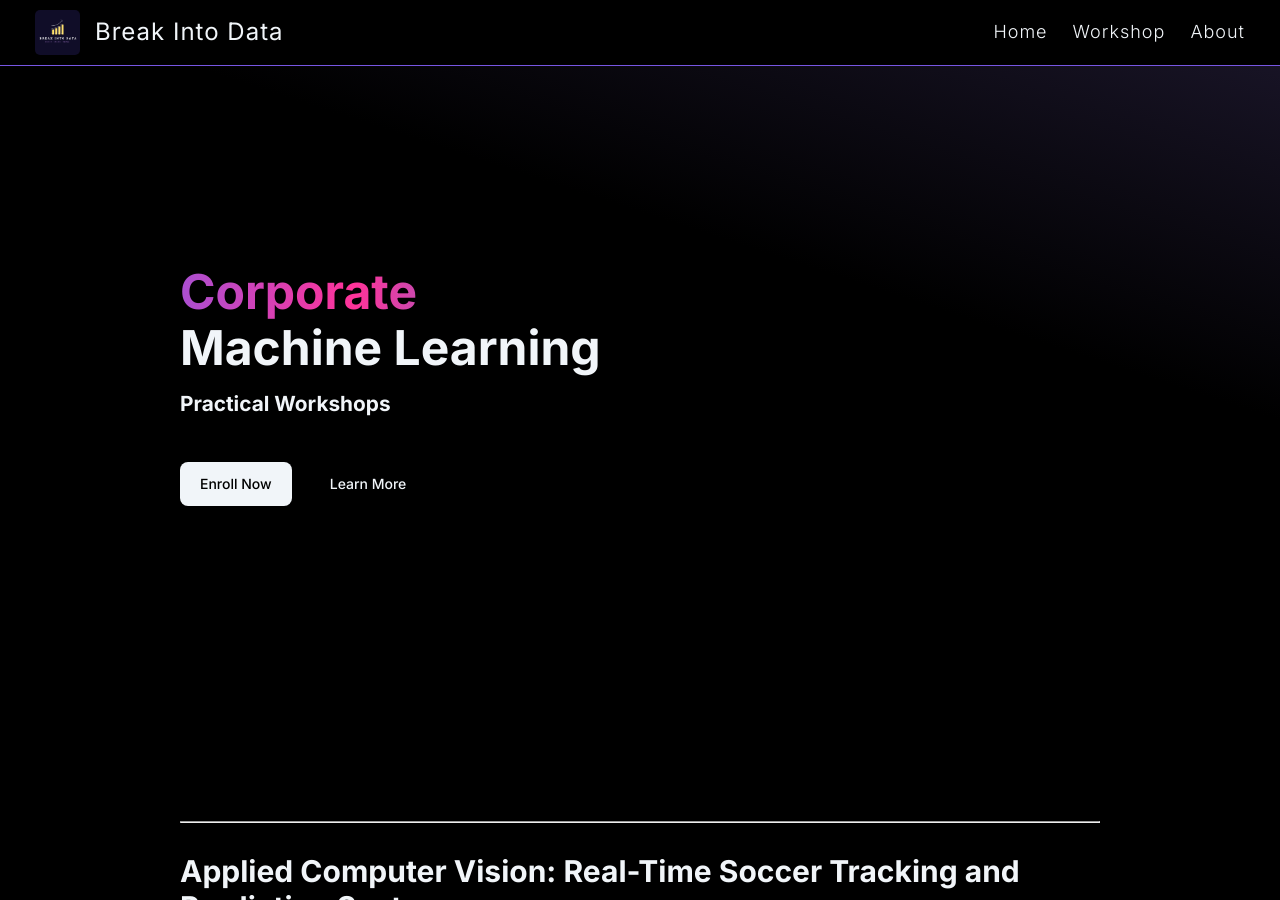
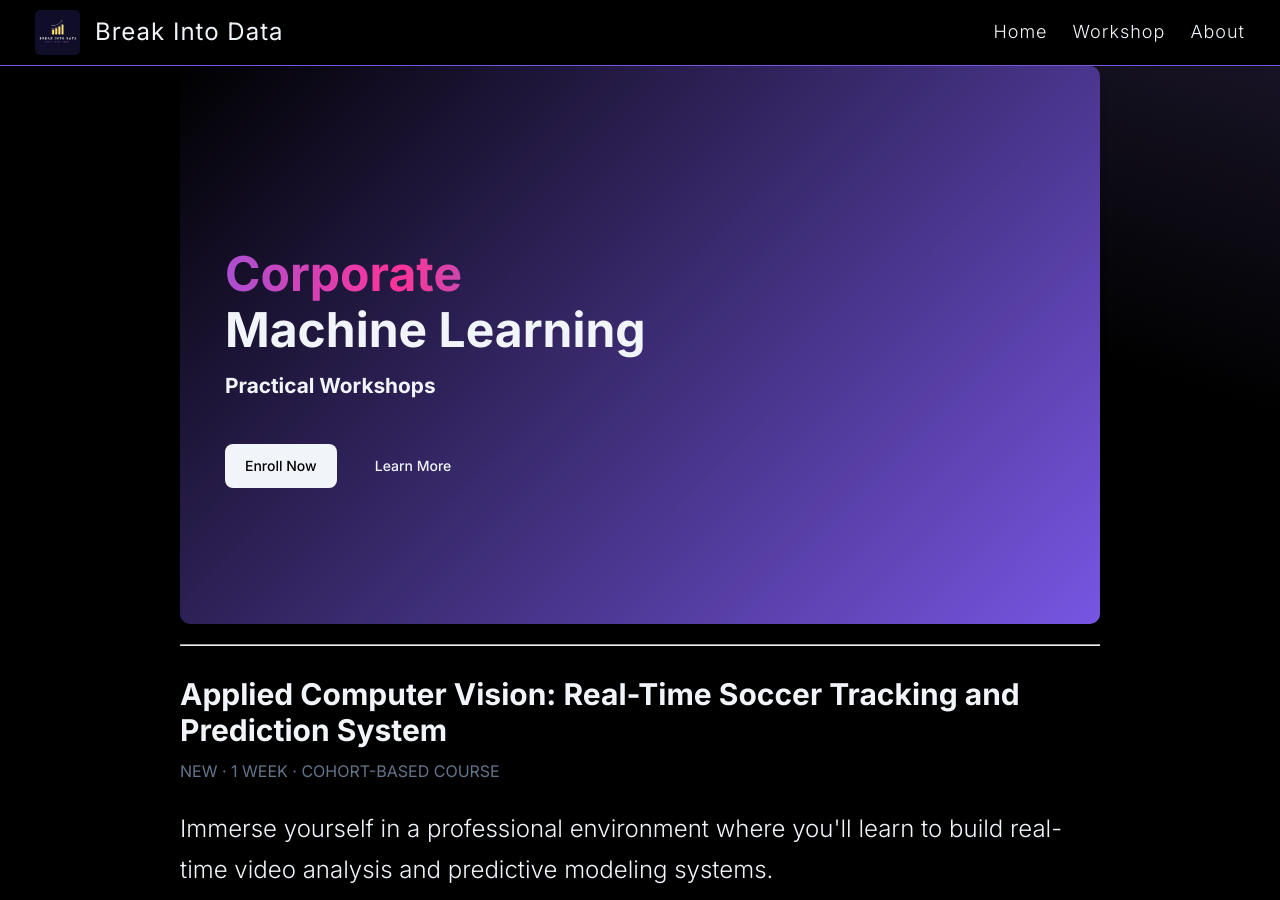
Before and after one commit to Break-Into-Data/break-into-data-website, a Jekyll site: the page built from _pages/workshops.md, in a window 1280 px wide and 900 px high. Built offline with Jekyll 4.4.1, drawn with Linux system fonts in a browser that asks for light colours; some of the changed text lies outside the part shown.

Commit message:
workshop landing page

```diff
--- a/_pages/workshops.md
+++ b/_pages/workshops.md
@@ -15,6 +15,7 @@
     <a href="https://buy.stripe.com/14k8xQ2UV9Rnepq7ss" class="button primary-button workshops-enroll-button">Enroll Now</a>
     <a href="#" class="button secondary-button workshops-learnmore-button">Learn More</a>
 </div>
+<!-- <img src="/images/workshops-banner.jpg" alt="Workshops Banner" style="width: 100%; height: auto; margin-top: 20px; margin-bottom: 20px;"> -->
 
 ---
 <h1>Applied Computer Vision: Real-Time Soccer Tracking and Prediction System</h1>
@@ -24,9 +25,10 @@
 
 <h2 style="font-weight: 300"> Immerse yourself in a professional environment where you'll learn to build real-time video analysis and predictive modeling systems.</h2>
 
-📅 **When:** [Insert Dates Here]
+📅 **When:** Aug 3 - Aug 10, 2024
+<img src="/images/workshops-banner.jpg" alt="Workshops Banner" style="width: 100%; height: auto; margin-top: 20px; margin-bottom: 20px;">
 
----
+
 <h2 class="centered-header">Why Choose This Workshop?</h2>
 
 Unlike regular Kaggle projects on Jupyter notebooks that don't prepare you for professional data science standards or collaborative work, our workshop offers:
@@ -214,3 +216,5 @@
 ---
 
 Experience a comprehensive workshop that prepares you for real-world tech projects. Apply now and take the first step towards mastering video tracking systems. Don’t miss this opportunity to advance your skills and career! 🌟
+<br><br>
+If you have any questions or feedback, please reach out to us at <a href="mailto:info@breakintodata.io" style="color: #7756e3;">info@breakintodata.io</a>
--- a/assets/style.scss
+++ b/assets/style.scss
@@ -1391,9 +1391,16 @@
   // border-right: 1px solid $textSecondaryColor;
   margin-bottom: 20px;
   min-height: 200px;
-  height: calc(100vh - 165px);
+  // height: calc(100vh - 165px);
   text-align: left;
-  padding-top: 22vh;
+  padding-top: 20vh;
+  padding-bottom: 15vh;
+  padding-left: 5vh;
+  background: linear-gradient(135deg, #000, $accentColor);
+  border-radius: 10px;
+  box-shadow: 0 4px 6px rgba(0, 0, 0, 0.1);
+  animation: fadeIn 1s ease-out;
+
 
   @include mobile {
     padding: 10vh 20px 0 20px;
```
Also changed, not shown: images/workshops-banner.jpg (added).
